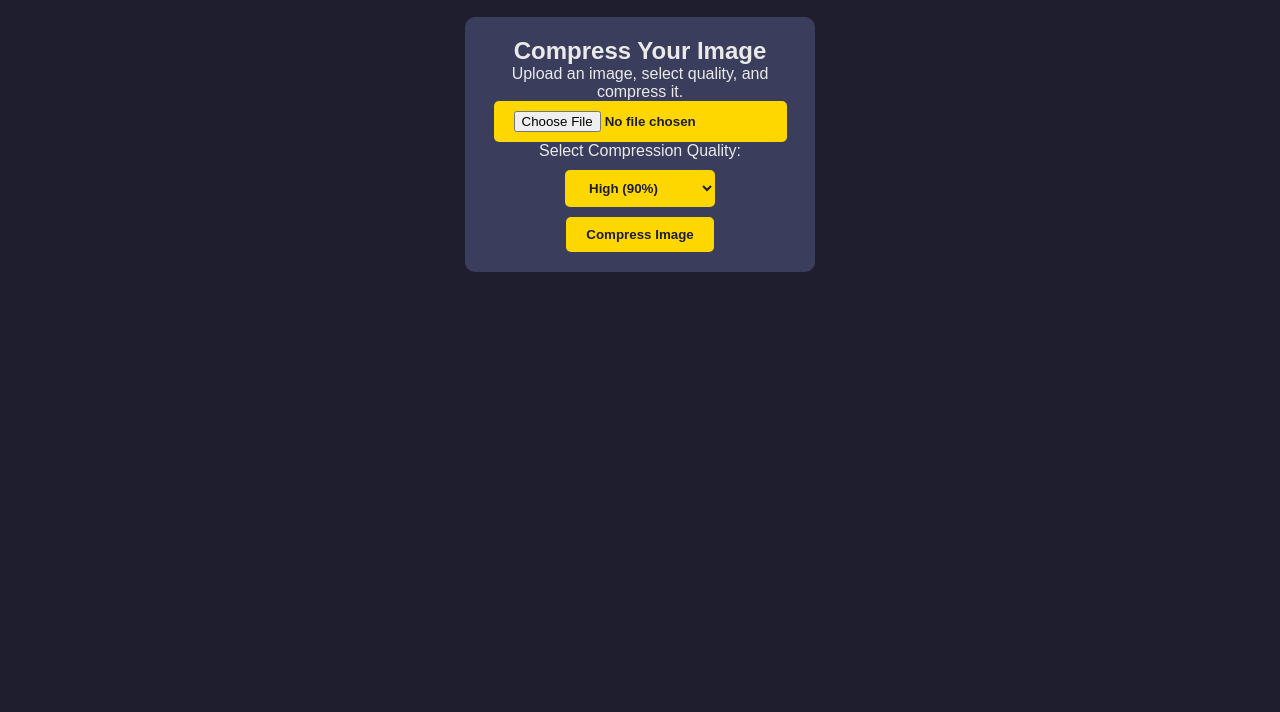
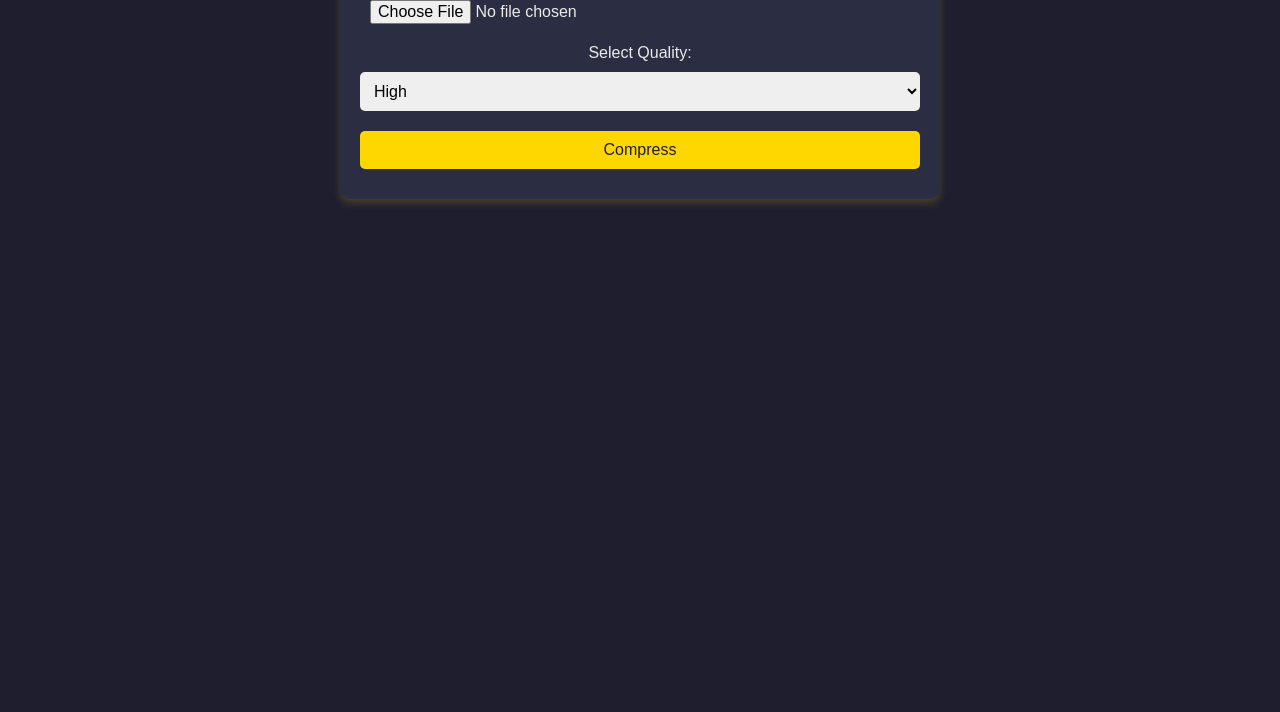
Before and after one commit to tanetsy6/MYPDFCONVERT, a plain HTML site: page compress-image.html in a window 1280 px wide. Shown: the part 88-800 px from the top of the page. Drawn offline with Linux system fonts and the light colour scheme.

Commit message:
Update compress-image.html

```diff
--- a/compress-image.html
+++ b/compress-image.html
@@ -3,218 +3,121 @@
 <head>
     <meta charset="UTF-8">
     <meta name="viewport" content="width=device-width, initial-scale=1.0">
-  <title>Image Compressor Tool - Multi Tool Hub</title>
-
-  <!-- Link to Compressor.js library -->
-  <script src="https://cdnjs.cloudflare.com/ajax/libs/compressorjs/1.1.0/compressor.min.js"></script>
-
+    <title>Image Compressor</title>
     <style>
-    /* Basic Reset */
         * {
             margin: 0;
             padding: 0;
             box-sizing: border-box;
+            font-family: Arial, sans-serif;
         }
 
         body {
-      font-family: Arial, sans-serif;
-      background-color: #1E1E2F;
+            background: #1E1E2F;
             color: #EAEAEA;
-      padding: 0 10px;
+            text-align: center;
+            padding: 20px;
         }
 
-    header {
-      text-align: center;
-      background-color: #2B2D42;
+        .container {
+            max-width: 600px;
+            margin: auto;
+            background: #2B2D42;
             padding: 20px;
-      margin-bottom: 20px;
+            border-radius: 10px;
+            box-shadow: 0 4px 8px rgba(255, 215, 0, 0.2);
         }
 
-    header h1 {
-      color: #FFD700;
-      font-size: 2.5rem;
+        input, select, button {
+            margin: 10px 0;
+            padding: 10px;
+            width: 100%;
+            border: none;
+            border-radius: 5px;
+            font-size: 16px;
         }
 
-    .tool-container {
-      display: flex;
-      justify-content: center;
-      align-items: center;
-      flex-direction: column;
-      gap: 20px;
-    }
-
-    .tool-card {
-      background-color: #3A3D5B;
-      padding: 20px;
-      border-radius: 10px;
-      text-align: center;
-      width: 100%;
-      max-width: 350px;
-    }
-
-    input[type="file"] {
-      background-color: #FFD700;
+        button {
+            background: #FFD700;
             color: #1E1E2F;
-      padding: 10px 20px;
-      border: none;
-      border-radius: 5px;
-      font-weight: bold;
             cursor: pointer;
         }
 
-    select, button {
-      background-color: #FFD700;
-      color: #1E1E2F;
-      padding: 10px 20px;
-      border: none;
-      border-radius: 5px;
-      font-weight: bold;
-      cursor: pointer;
+        button:hover {
+            background: #E6C200;
         }
 
-    select {
-      margin: 10px 0;
-    }
-
-    button:hover, select:hover {
-      background-color: #E6C200;
-    }
-
-    #processing {
-      margin-top: 20px;
-      font-size: 1.2rem;
-      color: #FFD700;
-    }
-
-    #previewContainer {
-      margin-top: 20px;
-    }
-
-    #compressedImage {
+        img {
+            margin-top: 10px;
             max-width: 100%;
-      border-radius: 10px;
-    }
-
-    a {
-      display: block;
-      margin-top: 15px;
-      background-color: #FFD700;
-      padding: 10px 20px;
-      color: #1E1E2F;
             border-radius: 5px;
-      text-decoration: none;
-      font-weight: bold;
-    }
-
-    a:hover {
-      background-color: #E6C200;
         }
 
         .hidden {
             display: none;
         }
-
-    @media screen and (max-width: 768px) {
-      .tool-container {
-        width: 100%;
-      }
-    }
     </style>
 </head>
 <body>
-
-  <header>
-    <h1>Image Compressor Tool</h1>
-  </header>
-
-  <main>
-    <section class="tool-container">
-      <div class="tool-card">
-        <h2>Compress Your Image</h2>
-        <p>Upload an image, select quality, and compress it.</p>
-
-        <!-- Image Upload Section -->
-        <input type="file" id="imageInput" accept="image/*" />
-
-        <div class="quality-selector">
-          <label for="quality">Select Compression Quality:</label>
-          <select id="quality" name="quality">
-            <option value="0.9">High (90%)</option>
-            <option value="0.7">Medium (70%)</option>
-            <option value="0.5">Low (50%)</option>
+    <div class="container">
+        <h2>Image Compressor</h2>
+        <input type="file" id="imageInput" accept="image/*">
+        <label for="quality">Select Quality:</label>
+        <select id="quality">
+            <option value="0.8">High</option>
+            <option value="0.5">Medium</option>
+            <option value="0.2">Low</option>
         </select>
+        <button onclick="compressImage()">Compress</button>
+        <p id="status" class="hidden">Compressing image...</p>
+        <img id="preview" class="hidden">
+        <a id="download" class="hidden" download="compressed-image.jpg">
+            <button>Download</button>
+        </a>
     </div>
-
-        <!-- Compress Button -->
-        <button id="compressBtn" onclick="compressImage()">Compress Image</button>
-
-        <!-- Processing Indicator -->
-        <div id="processing" class="hidden">Compressing image...</div>
-
-        <!-- Image Preview -->
-        <div id="previewContainer" class="hidden">
-          <h3>Preview:</h3>
-          <img id="compressedImage" src="" alt="Compressed Image" />
-          <a id="downloadBtn" href="" download="compressed-image.jpg" class="hidden">Download Compressed Image</a>
-        </div>
-      </div>
-    </section>
-  </main>
 
     <script>
         function compressImage() {
-      // Hide preview and download initially
-      document.getElementById("previewContainer").classList.add("hidden");
-      document.getElementById("processing").classList.remove("hidden");
+            const fileInput = document.getElementById('imageInput');
+            const quality = parseFloat(document.getElementById('quality').value);
+            const status = document.getElementById('status');
+            const preview = document.getElementById('preview');
+            const download = document.getElementById('download');
 
-      const fileInput = document.getElementById("imageInput");
-      const quality = parseFloat(document.getElementById("quality").value);
-      const file = fileInput.files[0];
-
-      if (!file) {
-        alert("Please select an image file to upload.");
+            if (fileInput.files.length === 0) {
+                alert('Please upload an image first.');
                 return;
             }
 
-      // Supported image formats
-      const supportedFormats = ["image/png", "image/jpg", "image/jpeg", "image/bmp", "image/gif", "image/tiff", "image/webp"];
-      if (!supportedFormats.includes(file.type)) {
-        alert("Unsupported file type. Please upload a valid image file.");
-        return;
-      }
+            const file = fileInput.files[0];
+            const reader = new FileReader();
 
-      const reader = new FileReader();
-      reader.onload = function (event) {
-        const image = new Image();
-        image.src = event.target.result;
+            reader.onload = function(event) {
+                const img = new Image();
+                img.src = event.target.result;
+                img.onload = function() {
+                    const canvas = document.createElement('canvas');
+                    const ctx = canvas.getContext('2d');
 
-        image.onload = function () {
-          // Compress image using Compressor.js
-          new Compressor(image, {
-            quality: quality,
-            success(result) {
-              // Show the compressed image preview and download link
-              const compressedImage = document.getElementById("compressedImage");
-              const downloadBtn = document.getElementById("downloadBtn");
+                    canvas.width = img.width;
+                    canvas.height = img.height;
+                    ctx.drawImage(img, 0, 0);
 
-              compressedImage.src = URL.createObjectURL(result);
-              downloadBtn.href = compressedImage.src;
-              downloadBtn.classList.remove("hidden");
-              document.getElementById("previewContainer").classList.remove("hidden");
+                    status.classList.remove('hidden');
+                    setTimeout(() => {
+                        const compressedDataUrl = canvas.toDataURL('image/jpeg', quality);
+                        preview.src = compressedDataUrl;
+                        preview.classList.remove('hidden');
 
-              // Hide processing indicator
-              document.getElementById("processing").classList.add("hidden");
-            },
-            error(err) {
-              alert("Error during compression: " + err.message);
-              document.getElementById("processing").classList.add("hidden");
-            }
-          });
+                        download.href = compressedDataUrl;
+                        download.classList.remove('hidden');
+                        status.classList.add('hidden');
+                    }, 1000);
                 };
             };
+
             reader.readAsDataURL(file);
         }
     </script>
-
 </body>
 </html>
```
Lines whose indentation alone changed are shown as unchanged.
